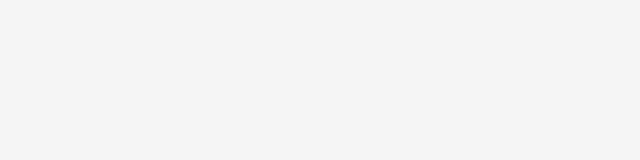
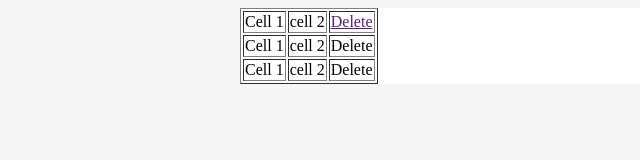
Before and after one commit to mdabydeen/jQuery-Basics, a plain HTML site: page demo/show-hide-toggle/index.html in a window 1280 px wide. Shown: the whole page, without its empty margins (0-640 px from the left). Drawn offline with nearby package versions, Linux system fonts and the light colour scheme.

Commit message:
adding example

```diff
--- a/demo/show-hide-toggle/index.html
+++ b/demo/show-hide-toggle/index.html
@@ -2,6 +2,20 @@
 <html>
 	<head>
 		<title> <!-- insert title here --> - My Awesome Project</title>
+				<!--include jQuery Library -->
+<script src="http://code.jquery.com/jquery-1.9.1.min.js"></script>
+
+		<script>
+
+			$('document').ready(function(){
+
+				$(".delete").click(function(){
+					$(this).parent("tr").hide();
+
+				});
+
+			});
+		</script>
 		<style type="text/css">
 			/* Our Epic Styles goes here */
 			body{
@@ -14,11 +28,30 @@
 				background-color: #fff;
 			}
 
+
 		</style>
 	</head>
 	<body>
 		<div id="container">
 			<!-- Anything goes when we ride, even when my little shorty's by my side. -->
+
+			<table id="table1" border=1>
+				<tr>
+					<td>Cell 1</td>
+					<td>cell 2</td>
+					<td><a href="" class="delete">Delete</a></td>
+				</tr>
+				<tr>
+					<td>Cell 1</td>
+					<td>cell 2</td>
+					<td>Delete</td>
+				</tr>
+				<tr>
+					<td>Cell 1</td>
+					<td>cell 2</td>
+					<td>Delete</td>
+				</tr>
+			</table>
 		</div>
 	</body>
 </html>
```
Also changed, not shown: demo/hello-world/index.html (+17 -2 lines).
